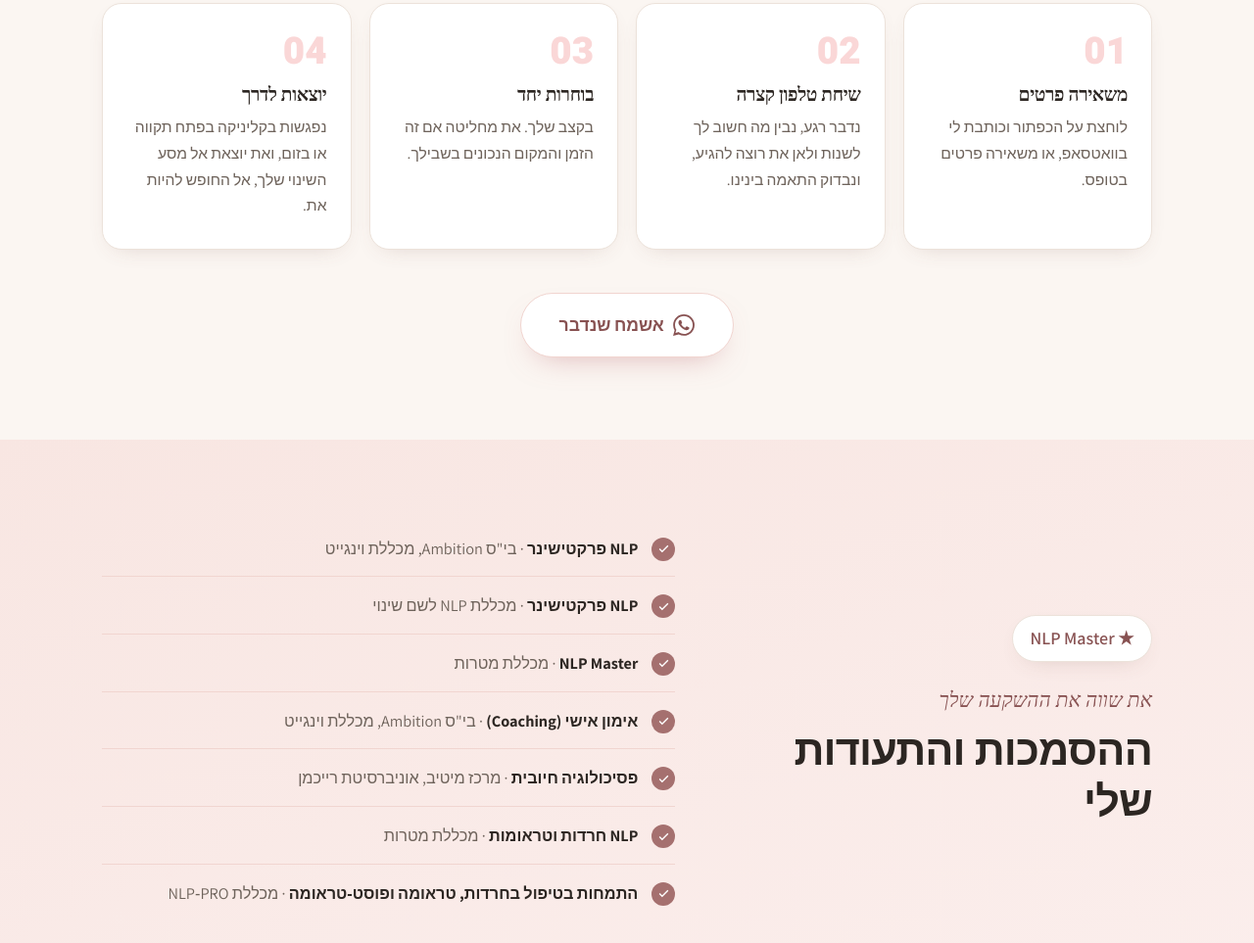
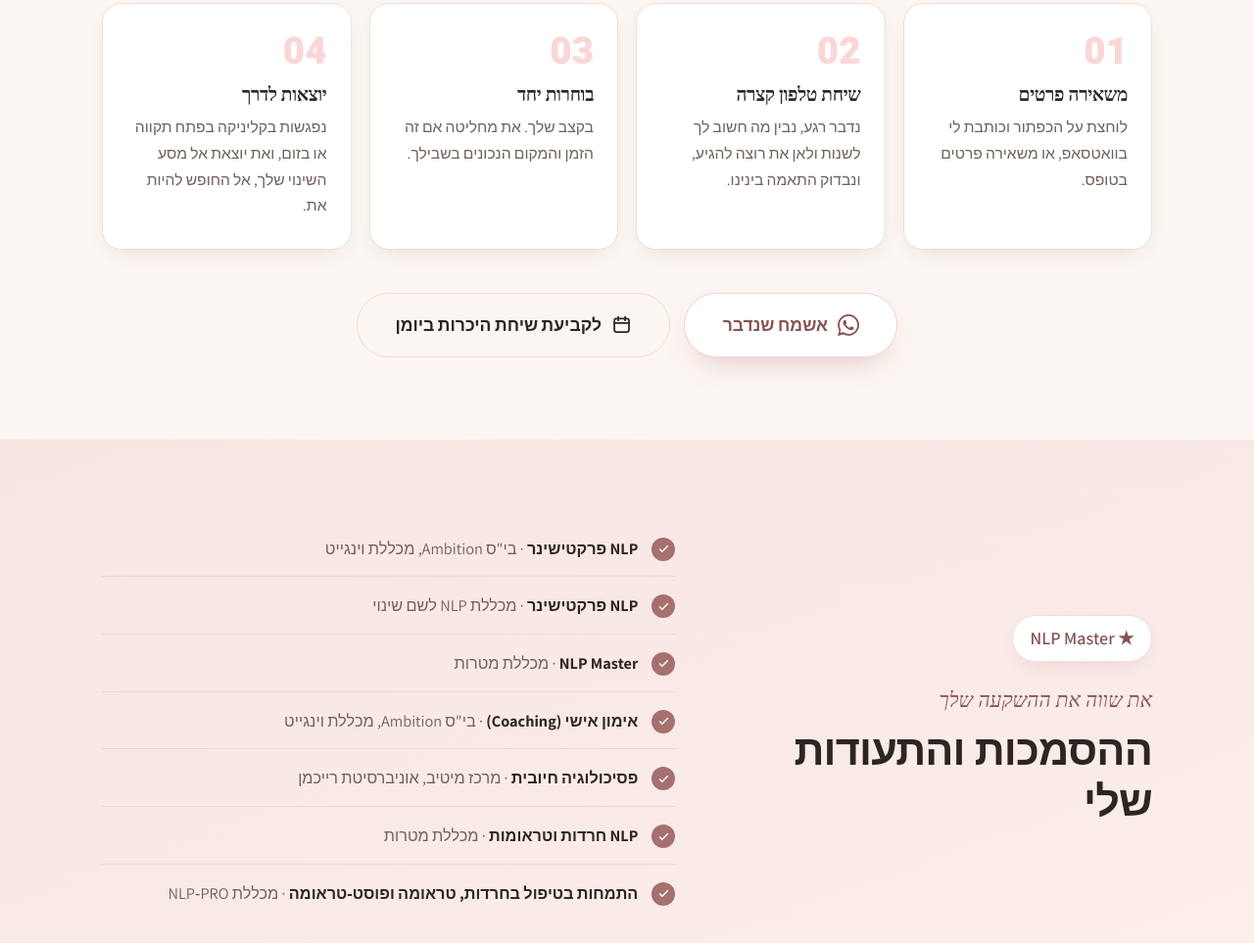
Before and after one commit to dana4sh-ctrl/dana-landing-site, a plain HTML site: page index.html in a window 1280 px wide. Shown: the part 4337-5300 px from the top of the page at 98% size. Drawn offline with Linux system fonts and the light colour scheme.

Commit message:
החזרת כפתור קביעת שיחה ביומן
Co-Authored-By: Claude Opus 5.5 <noreply@anthropic.com>

```diff
--- a/index.html
+++ b/index.html
@@ -461,10 +461,10 @@
         <svg class="wa" viewBox="0 0 24 24"><path d="M.057 24l1.687-6.163a11.867 11.867 0 01-1.587-5.946C.16 5.335 5.495 0 12.05 0a11.817 11.817 0 018.413 3.488 11.824 11.824 0 013.48 8.414c-.003 6.557-5.338 11.892-11.893 11.892a11.9 11.9 0 01-5.688-1.448L.057 24zm6.597-3.807c1.676.995 3.276 1.591 5.392 1.592 5.448 0 9.886-4.434 9.889-9.885.002-5.462-4.415-9.89-9.881-9.892-5.452 0-9.887 4.434-9.889 9.884a9.86 9.86 0 001.515 5.26l-.999 3.648 3.973-1.207zm11.387-5.464c-.074-.124-.272-.198-.57-.347-.297-.149-1.758-.868-2.031-.967-.272-.099-.47-.149-.669.149-.198.297-.768.967-.941 1.165-.173.198-.347.223-.644.074-.297-.149-1.255-.462-2.39-1.475-.883-.788-1.48-1.761-1.653-2.059-.173-.297-.018-.458.13-.606.134-.133.297-.347.446-.521.151-.172.2-.296.3-.495.099-.198.05-.372-.025-.521-.075-.148-.669-1.611-.916-2.206-.242-.579-.487-.501-.669-.51l-.57-.01c-.198 0-.52.074-.792.372s-1.04 1.016-1.04 2.479 1.065 2.876 1.213 3.074c.149.198 2.096 3.2 5.077 4.487.709.306 1.262.489 1.694.625.712.227 1.36.195 1.872.118.571-.085 1.758-.719 2.006-1.413.248-.694.248-1.289.173-1.413z"/></svg>
         אשמח שנדבר
       </a>
-      <!-- BOOKING-OFF <a href="https://calendar.google.com/calendar/appointments/schedules/AcZssZ3BuiqQA_Ji7aZydsenazyyVPiGEnQ3uc-5WcMSUIXUF-vgLTY43tDkqlSU8wJs5BQvwo9q4L9J" target="_blank" rel="noopener" class="btn btn-ghost book-btn">
+      <a href="https://calendar.google.com/calendar/appointments/schedules/AcZssZ3BuiqQA_Ji7aZydsenazyyVPiGEnQ3uc-5WcMSUIXUF-vgLTY43tDkqlSU8wJs5BQvwo9q4L9J" target="_blank" rel="noopener" class="btn btn-ghost book-btn">
         <svg class="cal" viewBox="0 0 24 24" aria-hidden="true"><rect x="3.5" y="5" width="17" height="15.5" rx="2.5"/><path d="M3.5 10h17M8 3v4M16 3v4"/></svg>
         לקביעת שיחת היכרות ביומן
-      </a> -->
+      </a>
     </div>
   </div>
 </section>
@@ -561,11 +561,11 @@
           <svg class="wa" viewBox="0 0 24 24"><path d="M.057 24l1.687-6.163a11.867 11.867 0 01-1.587-5.946C.16 5.335 5.495 0 12.05 0a11.817 11.817 0 018.413 3.488 11.824 11.824 0 013.48 8.414c-.003 6.557-5.338 11.892-11.893 11.892a11.9 11.9 0 01-5.688-1.448L.057 24zm6.597-3.807c1.676.995 3.276 1.591 5.392 1.592 5.448 0 9.886-4.434 9.889-9.885.002-5.462-4.415-9.89-9.881-9.892-5.452 0-9.887 4.434-9.889 9.884a9.86 9.86 0 001.515 5.26l-.999 3.648 3.973-1.207zm11.387-5.464c-.074-.124-.272-.198-.57-.347-.297-.149-1.758-.868-2.031-.967-.272-.099-.47-.149-.669.149-.198.297-.768.967-.941 1.165-.173.198-.347.223-.644.074-.297-.149-1.255-.462-2.39-1.475-.883-.788-1.48-1.761-1.653-2.059-.173-.297-.018-.458.13-.606.134-.133.297-.347.446-.521.151-.172.2-.296.3-.495.099-.198.05-.372-.025-.521-.075-.148-.669-1.611-.916-2.206-.242-.579-.487-.501-.669-.51l-.57-.01c-.198 0-.52.074-.792.372s-1.04 1.016-1.04 2.479 1.065 2.876 1.213 3.074c.149.198 2.096 3.2 5.077 4.487.709.306 1.262.489 1.694.625.712.227 1.36.195 1.872.118.571-.085 1.758-.719 2.006-1.413.248-.694.248-1.289.173-1.413z"/></svg>
           אשמח שנדבר
         </a>
-        <!-- BOOKING-OFF (להחזרה: למחוק את שורת ההערה הזו ואת הסוגרת) <br>
+        <br>
         <a href="https://calendar.google.com/calendar/appointments/schedules/AcZssZ3BuiqQA_Ji7aZydsenazyyVPiGEnQ3uc-5WcMSUIXUF-vgLTY43tDkqlSU8wJs5BQvwo9q4L9J" target="_blank" rel="noopener" class="btn btn-ghost book-btn">
         <svg class="cal" viewBox="0 0 24 24" aria-hidden="true"><rect x="3.5" y="5" width="17" height="15.5" rx="2.5"/><path d="M3.5 10h17M8 3v4M16 3v4"/></svg>
         לקביעת שיחת היכרות ביומן
-        </a> -->
+        </a>
       </div>
       <div class="form-side">
         <form id="leadForm">
```
